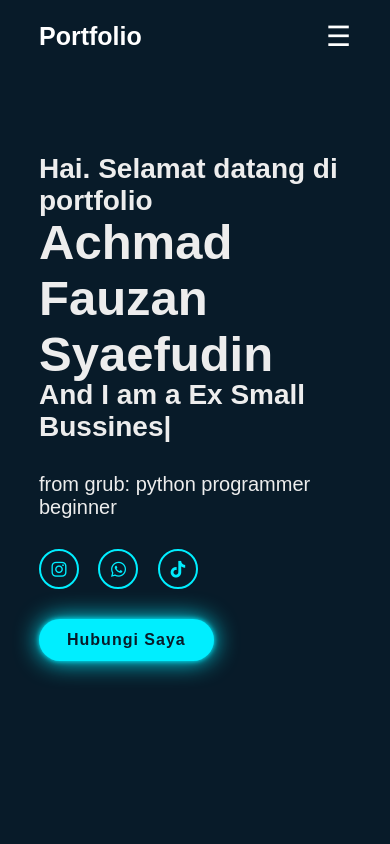
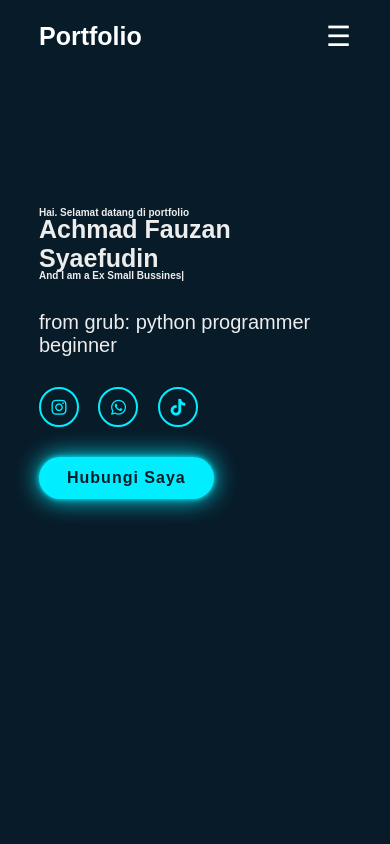
Before and after one commit to jansssssss/portfolio, a plain HTML site: page index.html in a window 390 px wide. Shown: the top 844 px of the page. Drawn offline with nearby package versions, Linux system fonts and the light colour scheme.

Commit message:
Update style.css

```diff
--- a/style.css
+++ b/style.css
@@ -128,7 +128,7 @@ header {
 }
 
 .home-content h3 {
-    font-size: 28px;
+    font-size: 10px;
     font-weight: 700;
     opacity: 0;
     animation: slideBottom 1s ease forwards;
@@ -140,7 +140,7 @@ header {
     animation-delay: .7s;
 }
 .home-content h1 {
-    font-size: 49px;
+    font-size: 25px;
     font-weight: 700;
     margin: -3px 0;
     opacity: 0;
```
